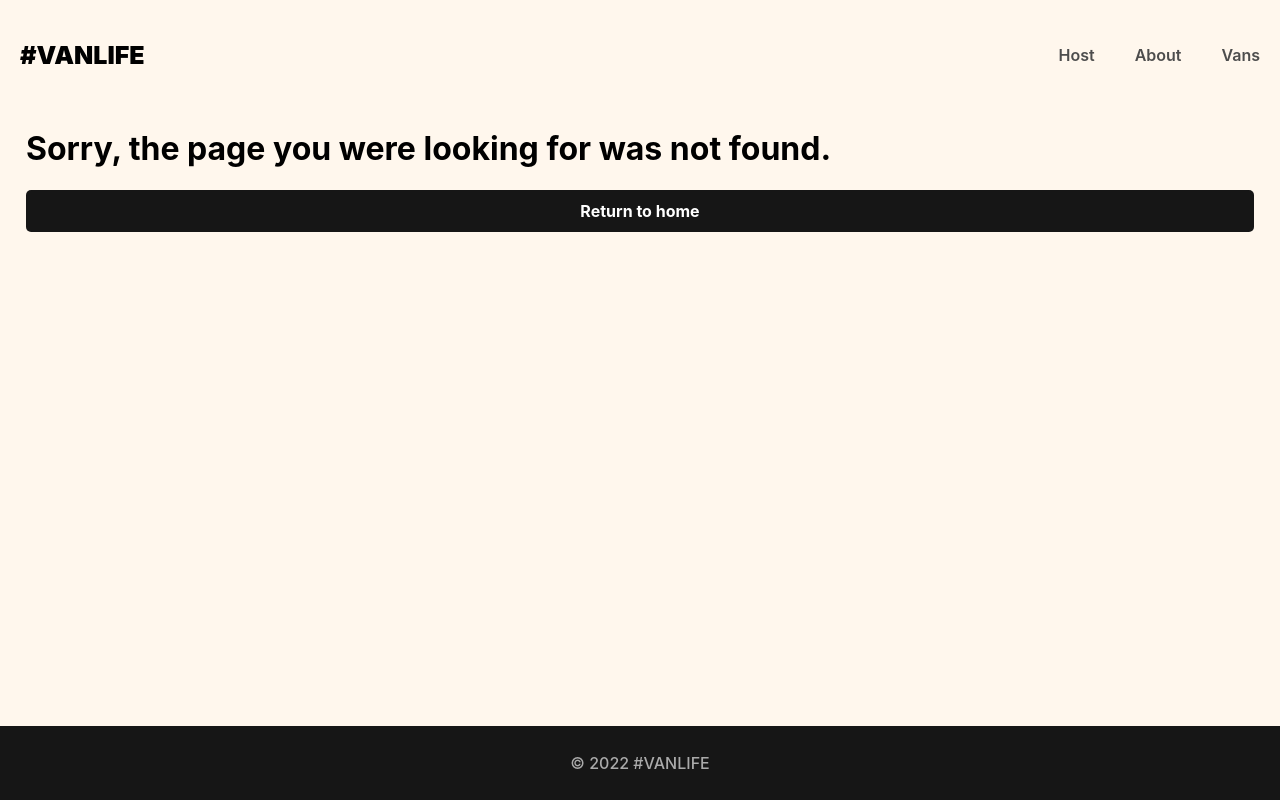
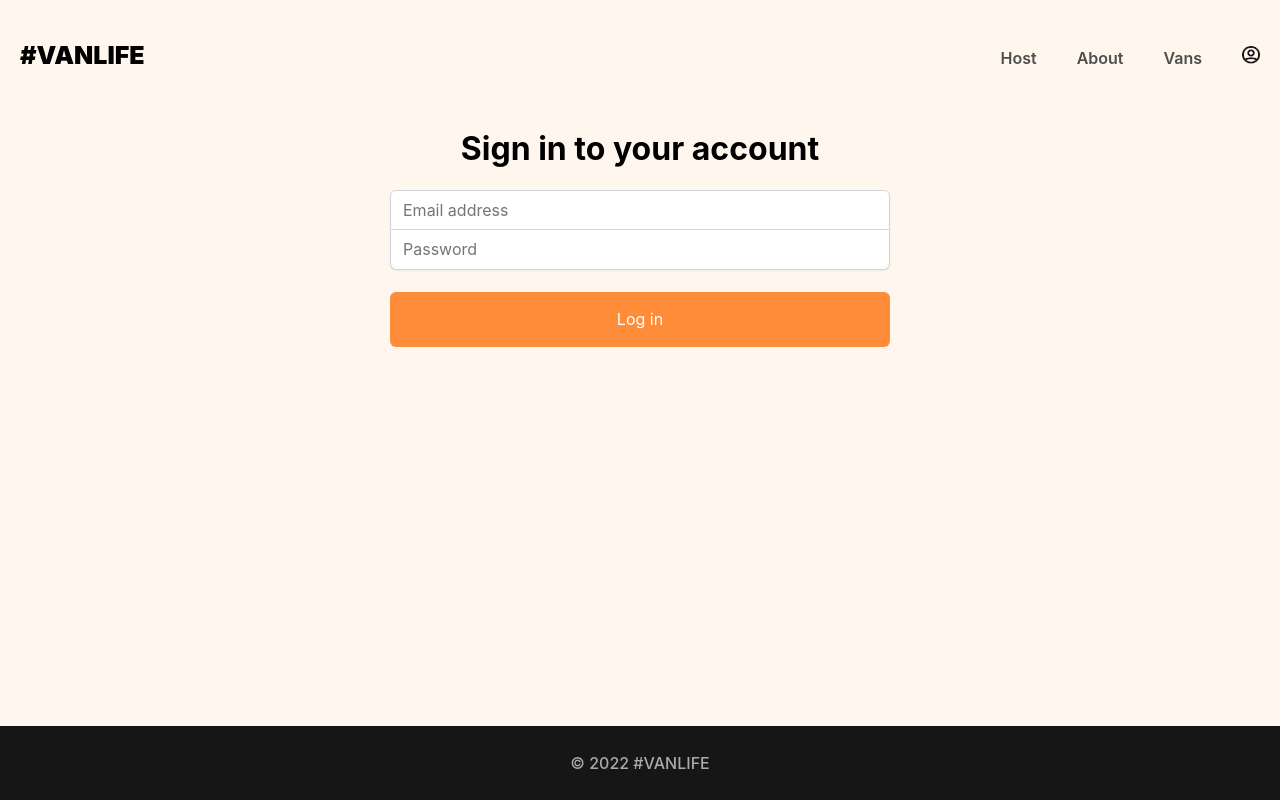
Before and after one commit to yenhtran/van-life, a React (Vite) app: page /login in a window 1280 px wide. Before the commit this address had no page. Built offline with nearby package versions, Linux system fonts and the light colour scheme; what miragejs would draw is missing.

Commit message:
adds login

```diff
--- a/src/components/Header.jsx
+++ b/src/components/Header.jsx
@@ -1,4 +1,5 @@
 import { Link, NavLink } from 'react-router-dom'
+import loginImg from '../images/avatar-icon.png'
 
 export default function Header() {
   return (
@@ -20,6 +21,12 @@
         >
           Vans
         </NavLink>
+        <Link to="login" className='login-link'>
+          <img
+            src={loginImg}
+            className='login-icon'
+          />
+        </Link>
       </nav>
     </header>
   )
--- a/src/index.css
+++ b/src/index.css
@@ -54,6 +54,15 @@
 header a:hover {
   color: #161616;
   text-decoration: underline;
+}
+header .login-icon {
+  height: 18px;
+  width: 18px;
+}
+
+header .login-link {
+  display: inline-flex;
+  align-items: center;
 }
 main {
   margin-bottom: 84px;
@@ -188,6 +197,52 @@
   background-color: #161616;
   color: white;
   border-radius: 10px;
+}
+/*** LOGIN ***/
+.login-container {
+  display: flex;
+  flex-direction: column;
+  align-items: center;
+  padding-inline: 27px;
+}
+
+.login-form {
+  display: flex;
+  flex-direction: column;
+  width: 100%;
+  max-width: 500px;
+}
+
+.login-form>input {
+  border: 1px solid rgba(209, 213, 219);
+  height: 40px;
+  text-indent: 10px;
+  font-family: "Inter", sans-serif;
+  box-shadow: 0px 1px 2px rgba(0, 0, 0, 0.05);
+  font-weight: 400;
+}
+
+.login-form>input:focus {
+  outline: none;
+}
+
+.login-form>input:first-of-type {
+  border-radius: 6px 6px 0px 0px;
+}
+
+.login-form>input:last-of-type {
+  border-radius: 0px 0px 6px 6px;
+  border-top: none;
+}
+
+.login-form>button {
+  background-color: #FF8C38;
+  border: none;
+  border-radius: 6px;
+  height: 55px;
+  margin-top: 22px;
+  color: white;
+  font-family: 'Inter', sans-serif;
 }
 /*** VAN PAGES ***/
 .van-list-container {
--- a/src/index.jsx
+++ b/src/index.jsx
@@ -5,6 +5,7 @@
 import NotFound from './pages/NotFound';
 import Vans from './pages/Vans/Vans';
 import VanDetail from './pages/Vans/VanDetail';
+import Login from './pages/Login';
 import Layout from './components/Layout';
 import Dashboard from './pages/Host/Dashboard';
 import Income from './pages/Host/Income';
@@ -26,6 +27,7 @@
           <Route path="about" element={<About />}/>
           <Route path="vans" element={<Vans />}/>
           <Route path="vans/:id" element={<VanDetail />}/>
+          <Route path="login" element={<Login />}/>
 
           <Route path="host" element={<HostLayout />}>
             <Route index element={<Dashboard />} />
--- /dev/null
+++ b/src/pages/Login.jsx
@@ -0,0 +1,41 @@
+import { useState } from 'react'
+
+export default function Login() {
+  const [loginFormData, setLoginFormData] = useState({ email: '', password: ''})
+
+  function handleSubmit(e) {
+    e.preventDefault()
+    console.log(loginFormData)
+  }
+
+  function handleChange(e) {
+    const { name, value } = e.target
+    setLoginFormData(prev => ({
+      ...prev,
+      [name]: value
+    }))
+  }
+
+  return (
+    <div className='login-container'>
+      <h1>Sign in to your account</h1>
+      <form onSubmit={handleSubmit} className='login-form'>
+        <input
+          name="email"
+          onChange={handleChange}
+          type="email"
+          placeholder='Email address'
+          value={loginFormData.email}
+        />
+        <input
+          name="password"
+          onChange={handleChange}
+          type="password"
+          placeholder='Password'
+          value={loginFormData.password}
+        />
+        <button>Log in</button>
+      </form>
+    </div>
+  )
+}
```
Also changed, not shown: src/images/avatar-icon.png (added).
